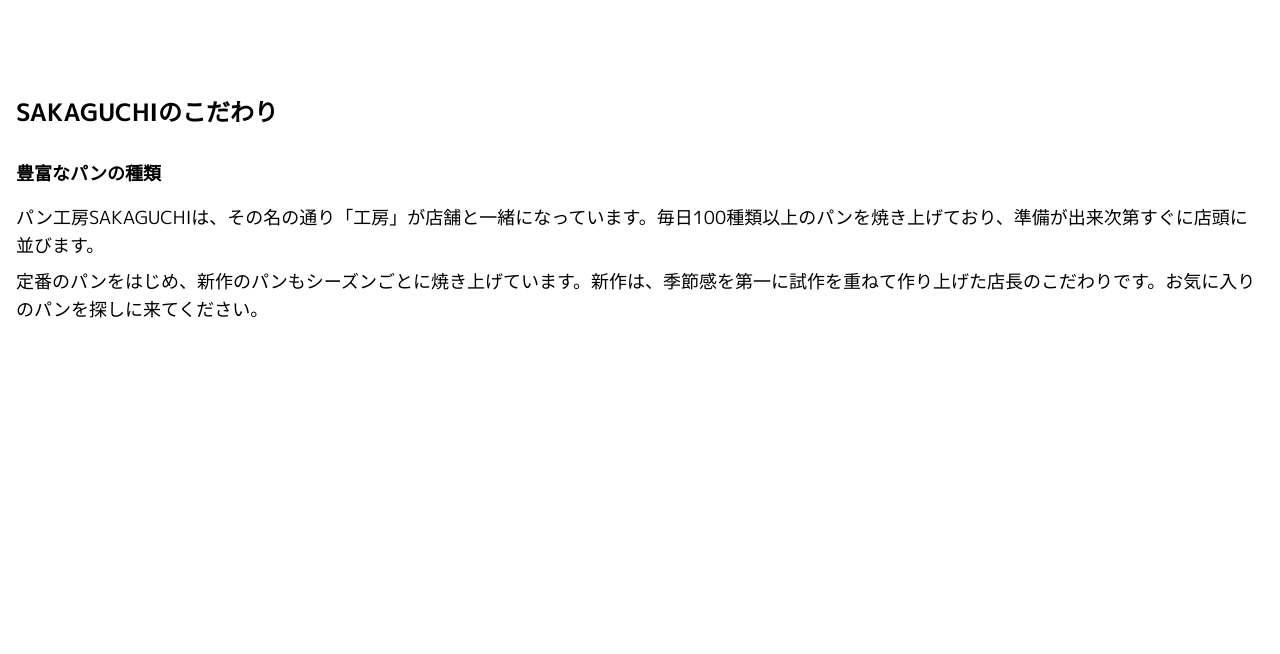
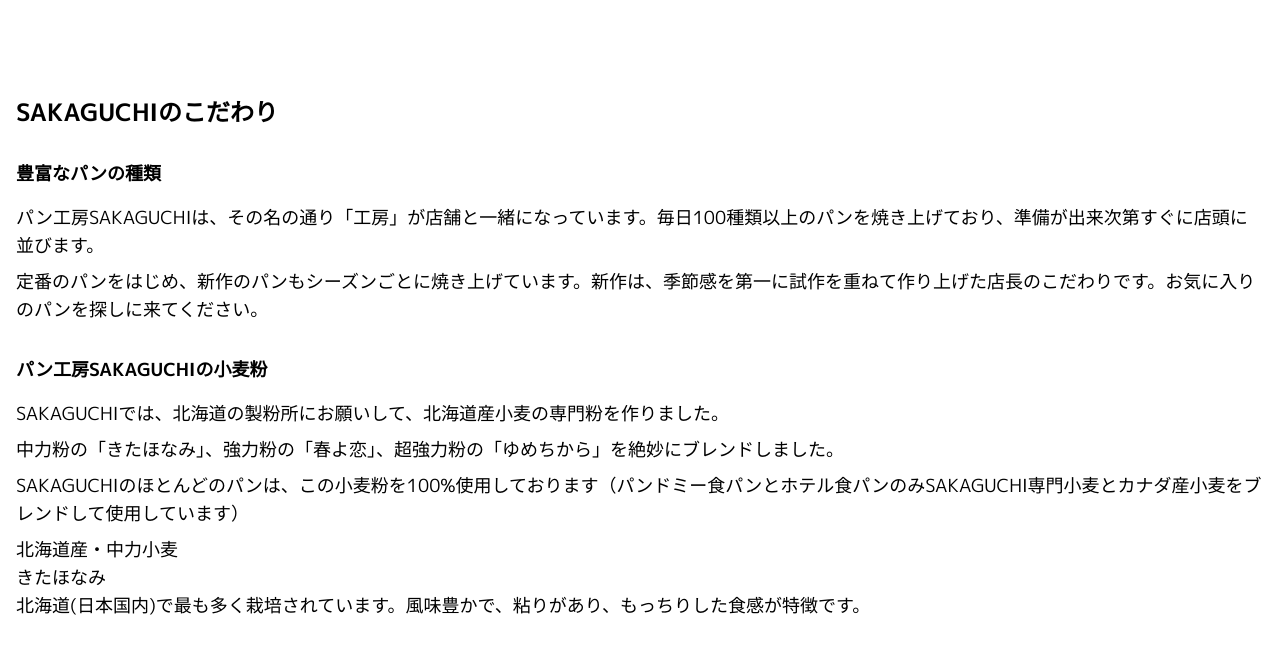
Before and after one commit to aktuehr/bread-sakaguchi-v2, a Next.js app: page /bread-sakaguchi/about in a window 1280 px wide. Shown: the top 654 px of the page. Built offline with nearby package versions, Linux system fonts and the light colour scheme.

Commit message:
feat: 「パン工房SAKAGUCHIの小麦粉」セクションを追加

```diff
--- a/src/app/about/page.tsx
+++ b/src/app/about/page.tsx
@@ -8,6 +8,17 @@
         <p>パン工房SAKAGUCHIは、その名の通り「工房」が店舗と一緒になっています。毎日100種類以上のパンを焼き上げており、準備が出来次第すぐに店頭に並びます。</p>
         <p>定番のパンをはじめ、新作のパンもシーズンごとに焼き上げています。新作は、季節感を第一に試作を重ねて作り上げた店長のこだわりです。お気に入りのパンを探しに来てください。</p>
       </TitleAndContents>
+      <TitleAndContents title="パン工房SAKAGUCHIの小麦粉">
+        <p>SAKAGUCHIでは、北海道の製粉所にお願いして、北海道産小麦の専門粉を作りました。</p>
+        <p>中力粉の「きたほなみ」、強力粉の「春よ恋」、超強力粉の「ゆめちから」を絶妙にブレンドしました。</p>
+        <p>SAKAGUCHIのほとんどのパンは、この小麦粉を100%使用しております（パンドミー食パンとホテル食パンのみSAKAGUCHI専門小麦とカナダ産小麦をブレンドして使用しています）</p>
+        <div>
+          <div>北海道産・中力小麦</div>
+          <div>きたほなみ</div>
+          <div>北海道(日本国内)で最も多く栽培されています。風味豊かで、粘りがあり、もっちりした食感が特徴です。</div>
+        </div>
+      </TitleAndContents>
+
     </main>
   );
 }
```
